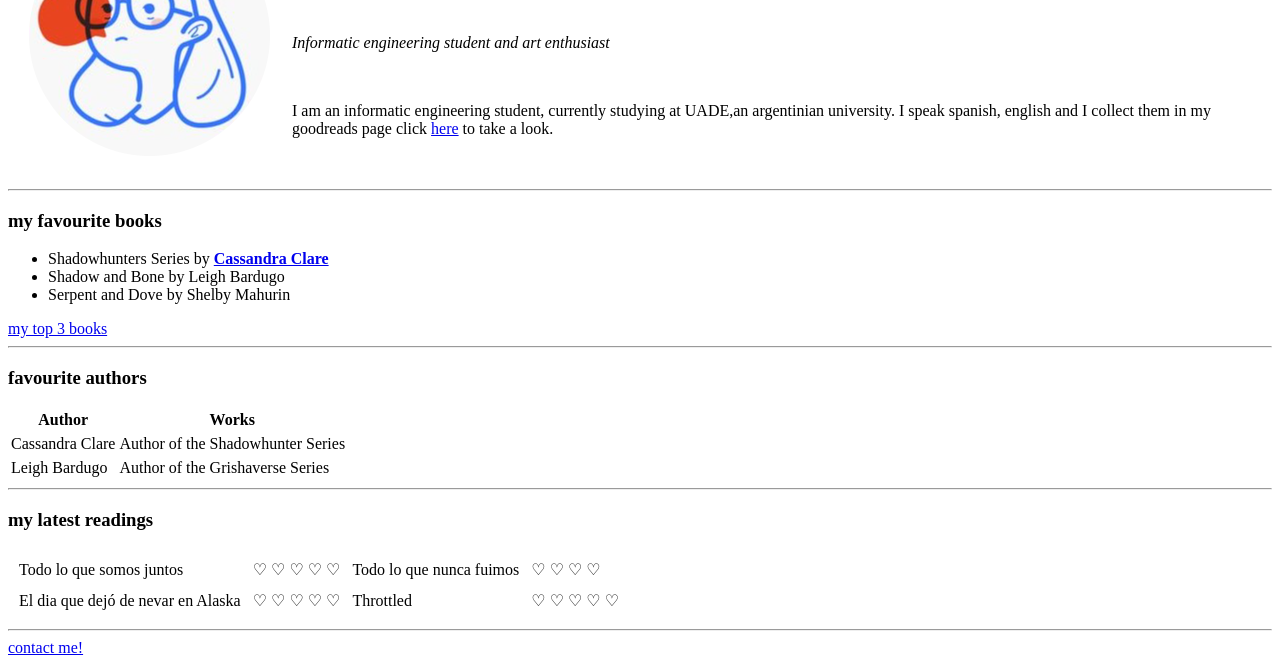
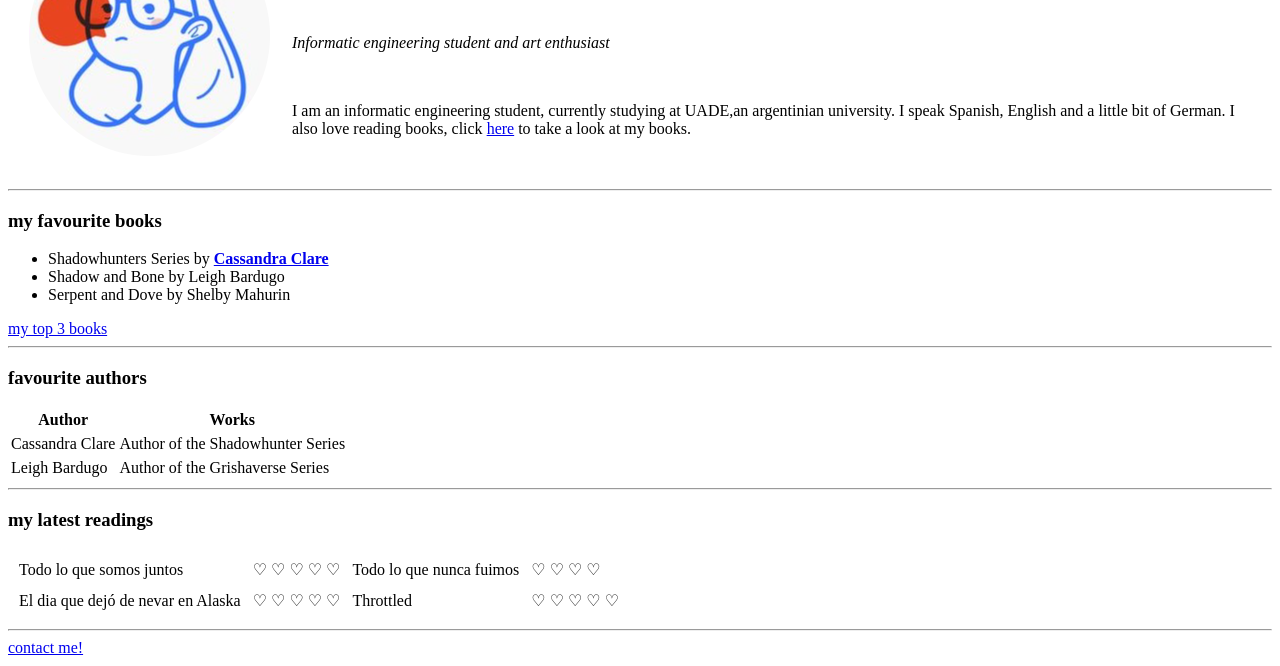
Before and after one commit to bianluna/mySite, a plain HTML site: page index.html in a window 1280 px wide. Shown: the part 134-800 px from the top of the page. Drawn offline with Linux system fonts and the light colour scheme.

Commit message:
cambie cosas en el texto introductorio

```diff
--- a/index.html
+++ b/index.html
@@ -13,7 +13,7 @@
           <p><em>Informatic engineering student and art enthusiast</em></p>
           <br>
           <p>I am an informatic engineering student, currently studying at UADE,an argentinian university.
-          I speak spanish, english and I collect them in my goodreads page click <a href="https://www.goodreads.com/bianluna">here</a> to take a look.</p>
+          I speak Spanish, English and a little bit of German. I also love reading books, click <a href="https://www.goodreads.com/bianluna">here</a> to take a look at my books.</p>
         </td>
     </table>
 
```
